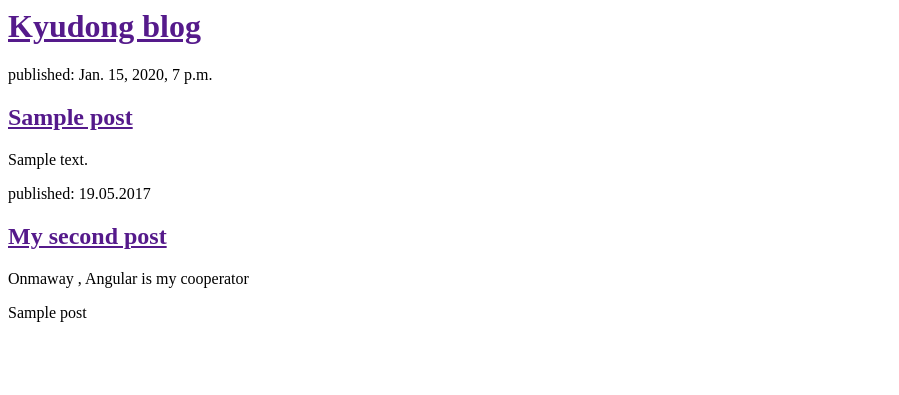
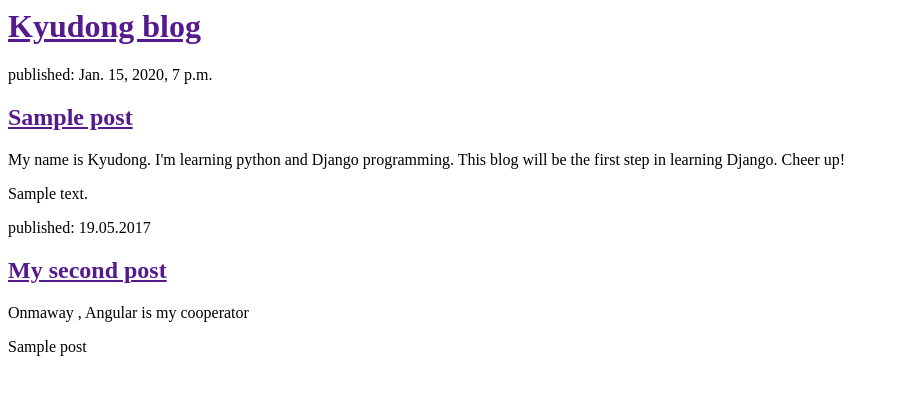
Before and after one commit to KD-dev/my-first-blog, a Django app: template blog/templates/blog/post_list.html in a window 1280 px wide. Shown: the top 395 px of the page, without its empty margins (0-899 px from the left). Run offline with Django 3.2, Linux system fonts and the light colour scheme; the template is opened without the code that fills it: values that come from a table or form of the project are taken from there, others are empty; tables that the repository leaves empty hold one stand-in row (values such as "Sample post").

Commit message:
Modified templates to display posts from database2.

```diff
--- a/blog/templates/blog/post_list.html
+++ b/blog/templates/blog/post_list.html
@@ -11,7 +11,7 @@
 		<div>
 			<p>published: {{post.published_date}} </p>
 			<h2><a href="">{{post.title}}</a></h2>
-			<!-- <p>My name is Kyudong. I'm learning python and Django programming. This blog will be the first step in learning Django. Cheer up!</p> -->
+			<p>My name is Kyudong. I'm learning python and Django programming. This blog will be the first step in learning Django. Cheer up!</p>
 			<p>{{post.text|linebreaksbr}}</p>
 
 		</div>
```
